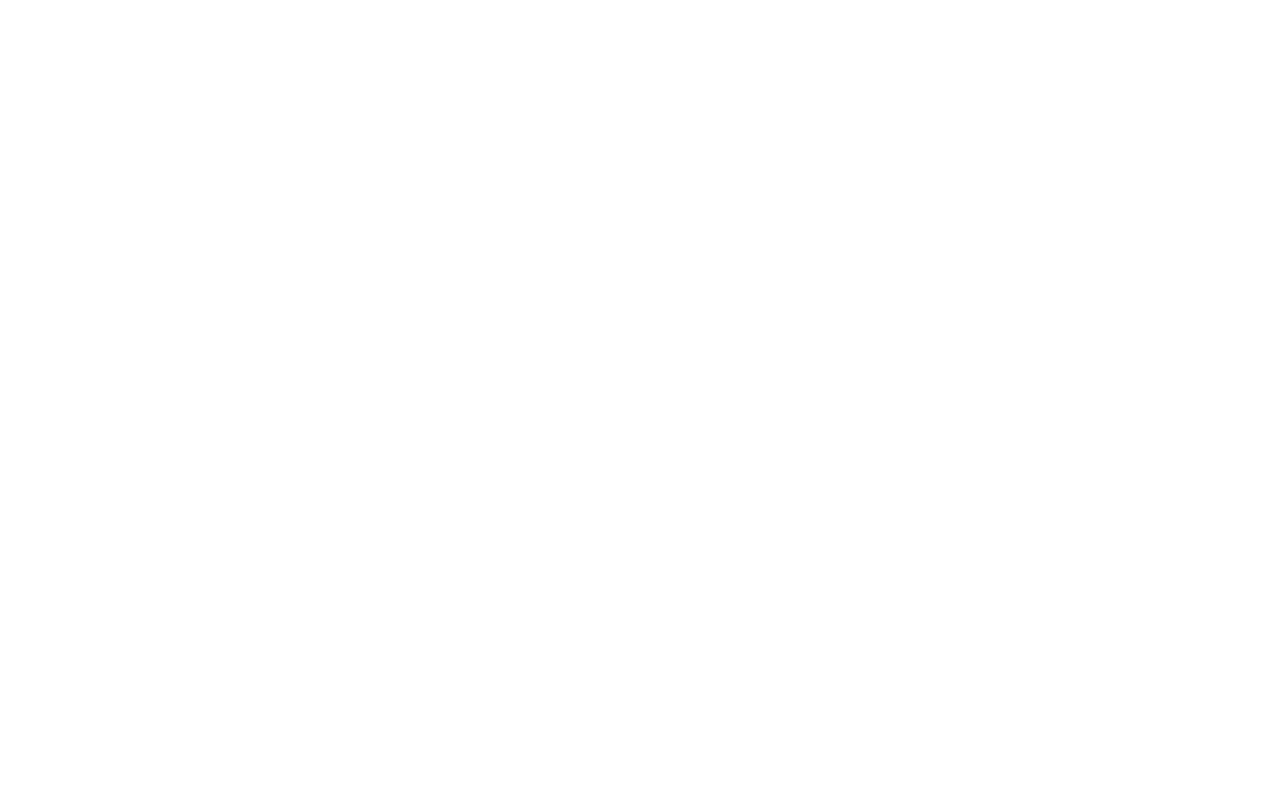
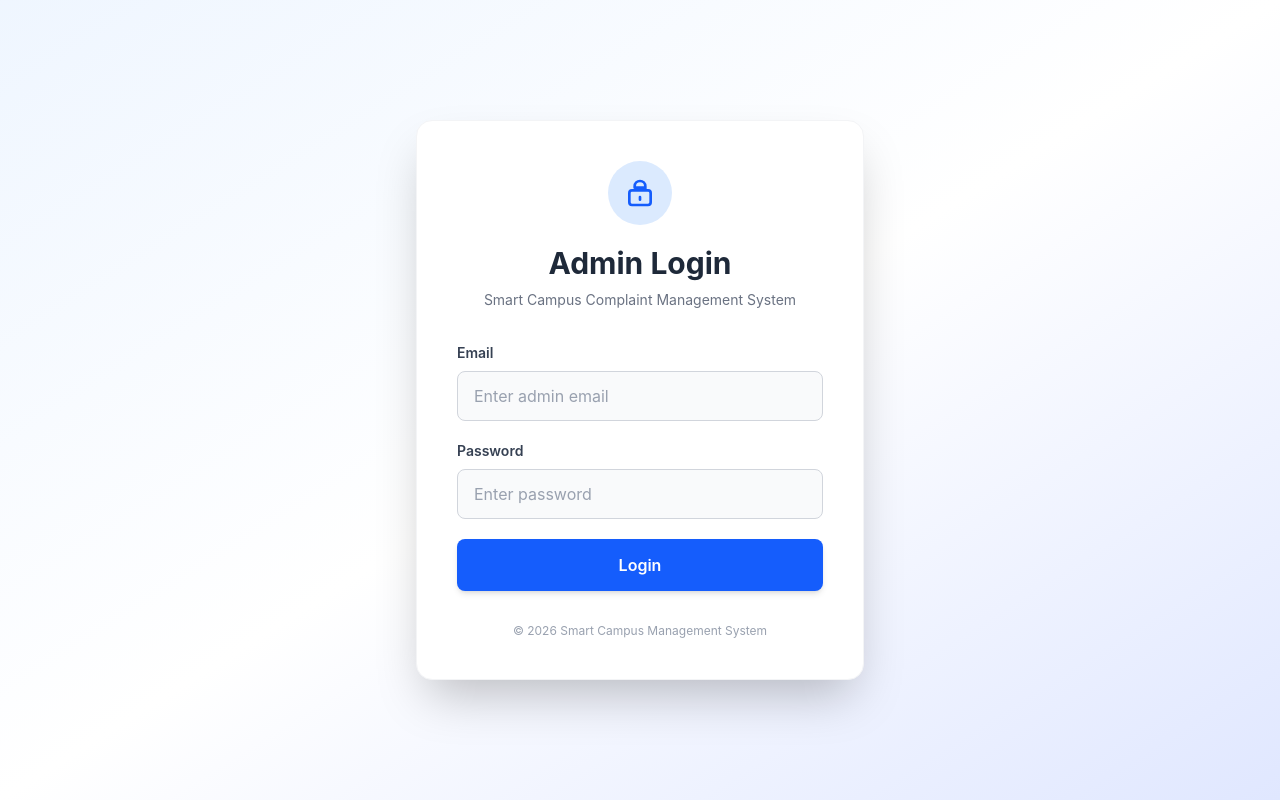
Before and after one commit to shejalbopche2510/team_titans, a React app in the folder frontend/: page /admin in a window 1280 px wide. Before the commit this address had no page. Built offline with nearby package versions, Linux system fonts and the light colour scheme; the HTML template or start-up script is replaced by a standard one.

Commit message:
Update admin login page

```diff
--- a/frontend/src/App.jsx
+++ b/frontend/src/App.jsx
@@ -5,6 +5,7 @@ import SubmitComplaint from "./student/SubmitComplaint";
 import MyComplaint from "./student/MyComplaint";
 import ComplaintDetails from "./student/ComplaintDetails";
 import StudentProfile from "./student/StudentProfile";
+import AdminLogin from "./admin/AdminLogin";
 
 function App() {
   return (
@@ -38,6 +39,12 @@ function App() {
         element={<StudentProfile />}
       />
 
+       <Route
+        path="/admin"
+        element={<AdminLogin />}
+      />
+
+
     </Routes>
   );
 }
--- a/frontend/src/admin/AdminLogin.jsx
+++ b/frontend/src/admin/AdminLogin.jsx
@@ -18,45 +18,102 @@ function AdminLogin() {
   };
 
   return (
-    <div className="admin-login-page">
+    <div className="min-h-screen bg-gradient-to-br from-blue-50 via-white to-indigo-100 flex items-center justify-center px-4 py-8">
 
-      <div className="login-card">
+      {/* Login Card */}
+      <div className="w-full max-w-md bg-white rounded-2xl shadow-2xl border border-gray-100 p-8 sm:p-10">
 
-        <h1>Admin Login</h1>
+        {/* Header */}
+        <div className="text-center mb-8">
 
-        <p>Smart Campus Complaint Management System</p>
+          {/* Icon */}
+          <div className="mx-auto mb-5 flex h-16 w-16 items-center justify-center rounded-full bg-blue-100">
+            <svg
+              xmlns="http://www.w3.org/2000/svg"
+              className="h-8 w-8 text-blue-600"
+              fill="none"
+              viewBox="0 0 24 24"
+              stroke="currentColor"
+              strokeWidth={2}
+            >
+              <path
+                strokeLinecap="round"
+                strokeLinejoin="round"
+                d="M12 15v2m-6 4h12a2 2 0 002-2v-7a2 2 0 00-2-2H6a2 2 0 00-2 2v7a2 2 0 002 2zm10-11V7a4 4 0 00-8 0v1h8z"
+              />
+            </svg>
+          </div>
 
-        <form onSubmit={handleLogin}>
+          <h1 className="text-3xl font-bold text-gray-800">
+            Admin Login
+          </h1>
 
-          <label>Email</label>
+          <p className="mt-2 text-sm text-gray-500 leading-relaxed">
+            Smart Campus Complaint Management System
+          </p>
+        </div>
+
+        {/* Login Form */}
+        <form onSubmit={handleLogin} className="space-y-5">
+
+          {/* Email */}
+          <div>
+            <label
+              htmlFor="email"
+              className="block text-sm font-semibold text-gray-700 mb-2"
+            >
+              Email
+            </label>
 
             <input
+              id="email"
               type="email"
               placeholder="Enter admin email"
               value={email}
               onChange={(e) => setEmail(e.target.value)}
               required
+              className="w-full rounded-lg border border-gray-300 bg-gray-50 px-4 py-3 text-gray-800 placeholder-gray-400 outline-none transition focus:border-blue-500 focus:bg-white focus:ring-4 focus:ring-blue-100"
             />
+          </div>
 
-          <label>Password</label>
+          {/* Password */}
+          <div>
+            <label
+              htmlFor="password"
+              className="block text-sm font-semibold text-gray-700 mb-2"
+            >
+              Password
+            </label>
 
             <input
+              id="password"
               type="password"
               placeholder="Enter password"
               value={password}
               onChange={(e) => setPassword(e.target.value)}
               required
+              className="w-full rounded-lg border border-gray-300 bg-gray-50 px-4 py-3 text-gray-800 placeholder-gray-400 outline-none transition focus:border-blue-500 focus:bg-white focus:ring-4 focus:ring-blue-100"
             />
+          </div>
 
-          <button type="submit"
-          classname="login-button">
+          {/* Login Button */}
+          <button
+            type="submit"
+            className="w-full rounded-lg bg-blue-600 px-4 py-3.5 text-base font-semibold text-white shadow-md transition duration-200 hover:bg-blue-700 hover:shadow-lg focus:outline-none focus:ring-4 focus:ring-blue-200 active:scale-[0.98]"
+          >
             Login
           </button>
 
         </form>
 
+        {/* Footer */}
+        <div className="mt-8 text-center">
+          <p className="text-xs text-gray-400">
+            © 2026 Smart Campus Management System
+          </p>
         </div>
 
+      </div>
     </div>
   );
 }
```
Lines whose indentation alone changed are shown as unchanged.
